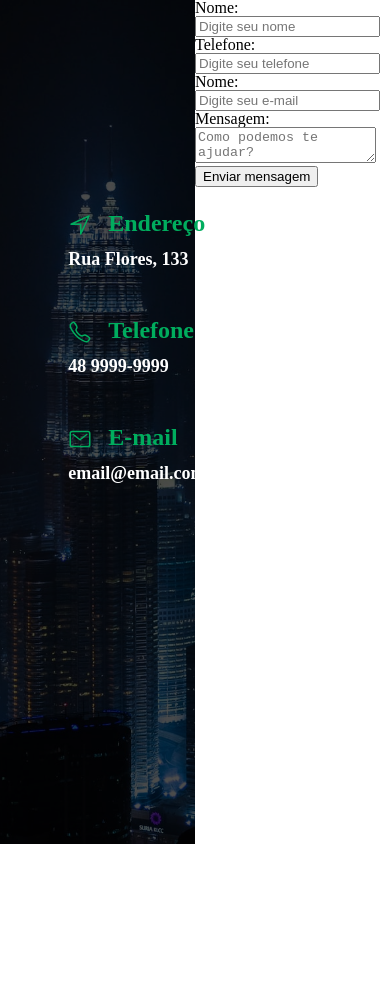
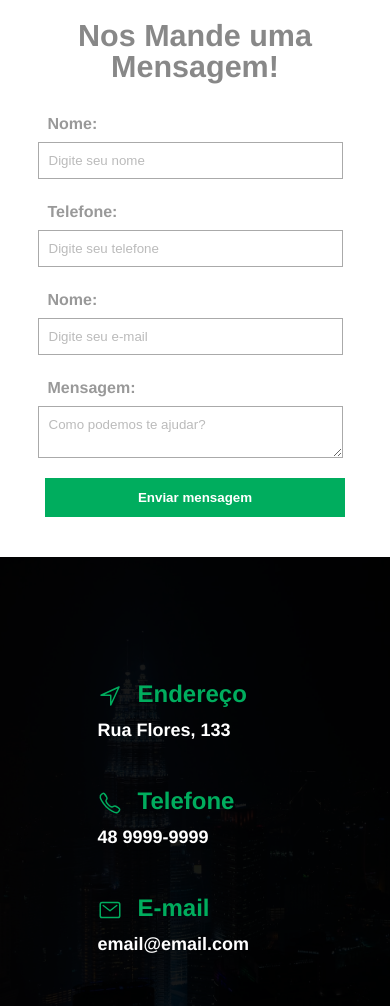
Before and after one commit to gfucci/site-contato, a plain HTML site: page index.html in a window 390 px wide. Shown: the top 1006 px of the page. Before the commit the page ends 844 px from the top, so only its background shows below. Drawn offline with nearby package versions, Linux system fonts and the light colour scheme.

Commit message:
Adiciona responsividade

```diff
--- a/css/style.css
+++ b/css/style.css
@@ -4,6 +4,7 @@
     display: flex;
     flex-direction: row;
     height: 100vh;
+    font-family: Helvetica, Arial, sans-serif;
 }
 
 #address_container,
@@ -55,3 +56,117 @@
     margin-bottom: 50px;
     font-size: 18px;
 }
+
+/*FORMULÁRIO*/
+
+#form_container {
+    padding-top: 60px;
+    text-align: center;
+}
+
+#form_container h2 {
+    color: #888;
+    margin-bottom: 50px;
+    font-size: 30px;
+    font-weight: bold;
+}
+
+#contact_form {
+    width: 500px;
+    margin-left: auto;
+    margin-right: auto;
+    text-align: left;
+}
+
+#contact_form input,
+#contact_form textarea,
+#contact_form label {
+    display: block;
+    padding: 10px;
+    width: 100%;
+    border: 1px solid #DDD;
+    color: #AAA;
+}
+
+#contact_form input {
+    margin-bottom: 15px;
+}
+
+#contact_form input::placeholder,
+#contact_form textarea::placeholder {
+    color: #BBB;
+    font-family: Arial, Helvetica, sans-serif;
+}
+
+#contact_form label {
+    border: none;
+    color: #999;
+    font-weight: bold;
+}
+
+#contact_form input[type="submit"] {
+    background-color: #00AD5E;
+    color: #FFF;
+    cursor: pointer;
+    font-weight: bold;
+    margin: 20px auto;
+    width: 300px;
+    border: 2px solid transparent;
+    transition: .5s;
+}
+
+#contact_form input[type="submit"]:hover {
+    background-color: #FFF;
+    color: #00AD5E;
+    border-color: #00AD5E;
+}
+
+/*RESPONSIVIDADE*/
+
+@media(max-width: 450px) {
+
+    #main_container {
+        height: 100%;
+        flex-wrap: wrap;
+    }
+
+    #form_container,
+    #address_container {
+        flex: 1 1 100%;
+    }
+
+    #form_container h2 {
+        margin-bottom: 25px;
+        font-size: 30.5px;
+    }
+
+    #form_container {
+        order: -1;
+        padding: 20px;
+    }
+
+    #contact_form {
+        width: 90%;
+    }
+
+    #contact_form input,
+    #contact_form textarea,
+    #contact_form label {
+        border-color: #AAA;
+        width: 90%;
+    }
+
+    #address_container {
+        background-position: 0;
+        height: 500px;
+    }
+
+    .fade {
+        opacity: .9;
+    }
+
+    #address_content {
+        top: 25%;
+        left: 25%;
+    }
+}
--- a/index.html
+++ b/index.html
@@ -33,6 +33,7 @@
         </div>
         <!--FORMULÁRIO-->
         <div id="form_container">
+            <h2>Nos Mande uma Mensagem!</h2>
             <form id="contact_form">
                 <label for="name">Nome:</label>
                 <input type="text" name="name" id="name" placeholder="Digite seu nome">
```
